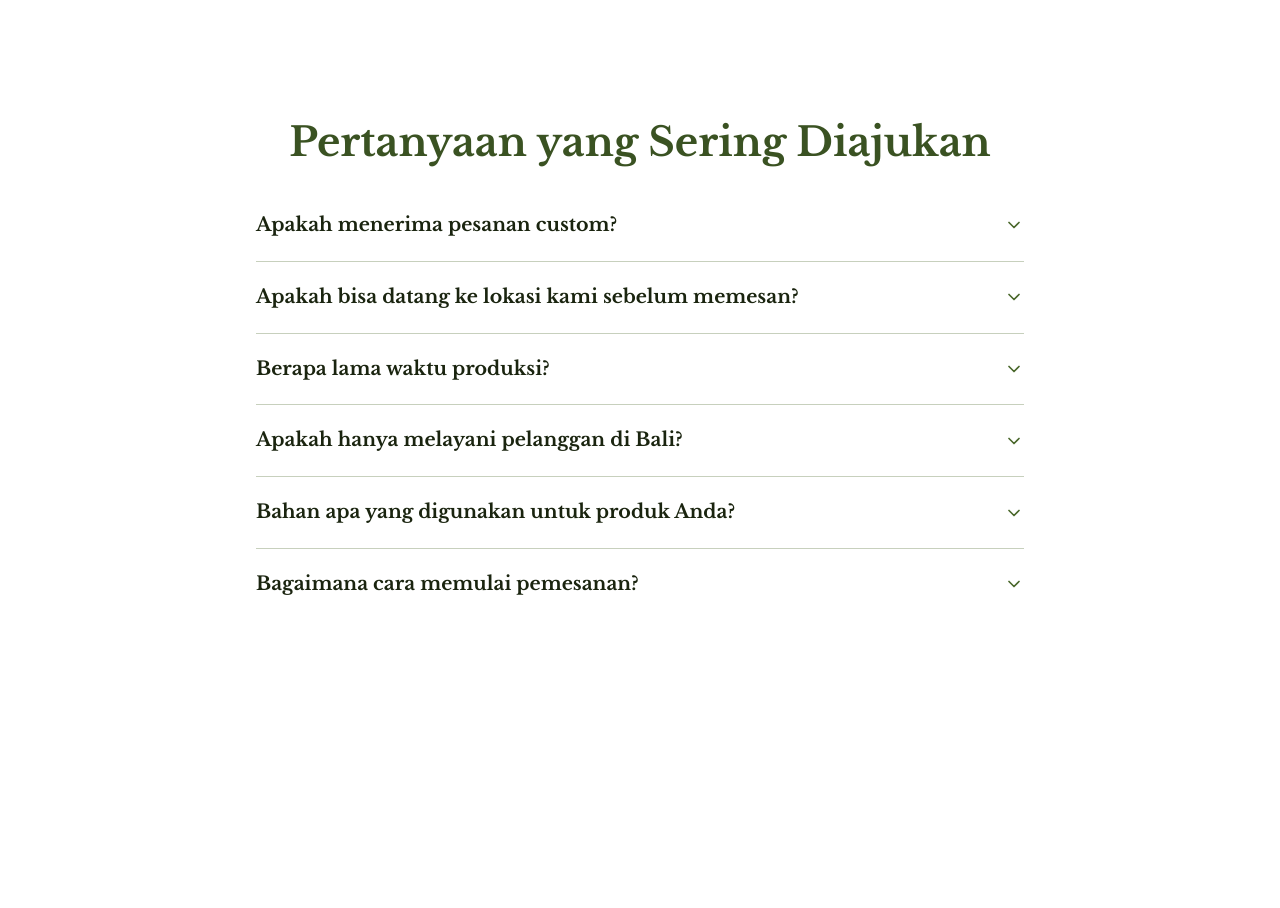
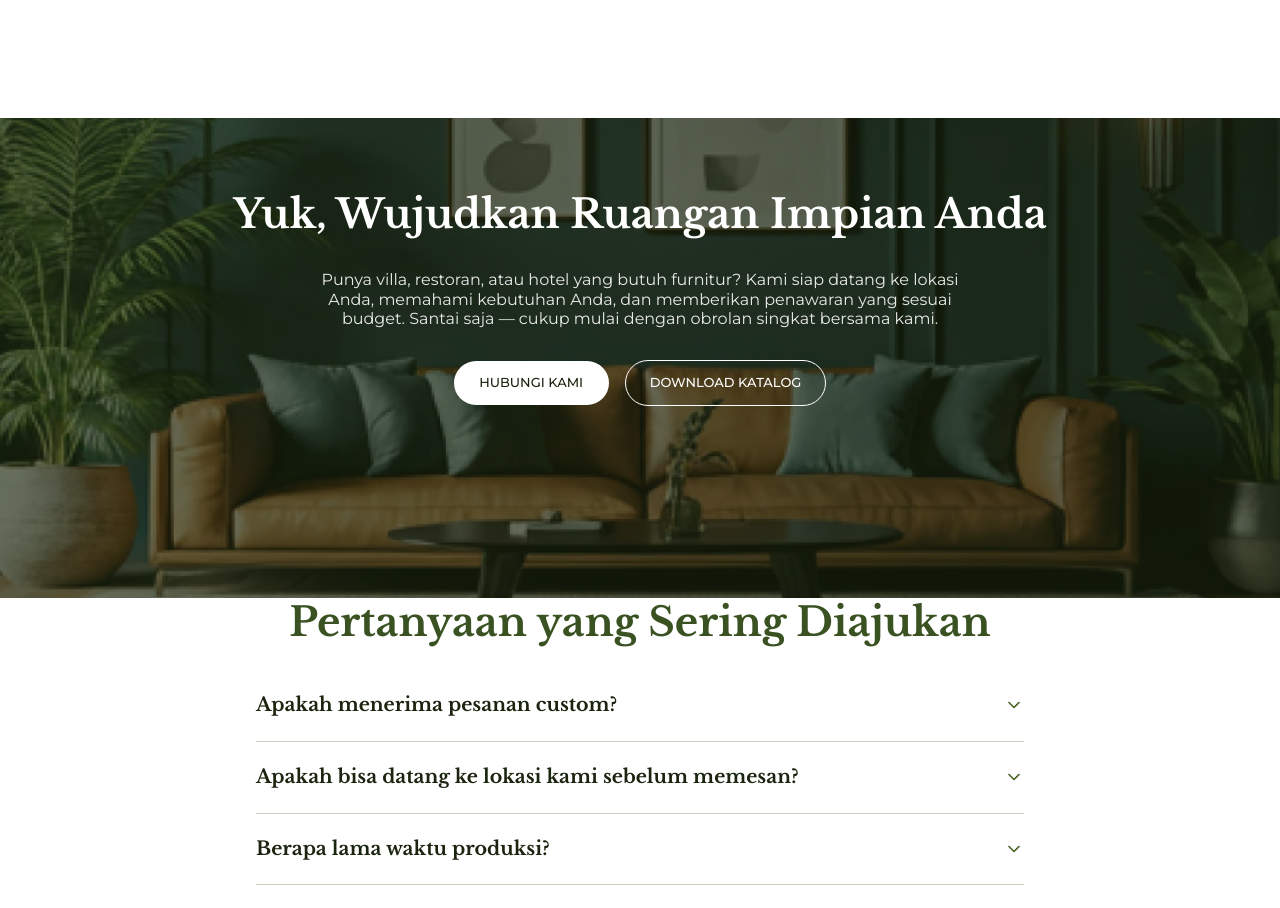
Before and after one commit to Arrasyidff/nata-flourish, a Next.js app: page / in a window 1280 px wide. Shown: the part 4418-5326 px from the top of the page. Before the commit the page ends 5158 px from the top, so only its background shows below. Built offline with nearby package versions, Linux system fonts and the light colour scheme.

Commit message:
feat: Add CTA section with updated content and styling. Introduced CTA component to the main page, enhanced CTAButtons with new button text and styles, and improved layout with background image for better visual impact.

```diff
--- a/src/app/page.tsx
+++ b/src/app/page.tsx
@@ -3,6 +3,7 @@ import About from "@/components/sections/about";
 import Collections from "@/components/sections/collections";
 import Gallery from "@/components/sections/gallery";
 import WhyChooseUs from "@/components/sections/why-choose-us";
+import CTA from "@/components/sections/cta";
 import FAQ from "@/components/sections/faq";
 
 export default function Home() {
@@ -13,6 +14,7 @@ export default function Home() {
       <Collections />
       <Gallery />
       <WhyChooseUs />
+      <CTA />
       <FAQ />
     </main>
   );
--- a/src/components/sections/cta/CTAButtons.tsx
+++ b/src/components/sections/cta/CTAButtons.tsx
@@ -5,15 +5,15 @@ export default function CTAButtons() {
     <div className="flex items-center gap-4 flex-wrap justify-center">
       <Link
         href="#contact"
-        className="inline-flex items-center justify-center min-w-[155px] px-4 py-[14px] rounded-button bg-white text-green-darker text-btn uppercase hover:bg-green-light transition-colors"
+        className="inline-flex items-center justify-center min-w-38.75 px-6 py-3.5 rounded-button bg-white text-green-darker text-btn font-medium uppercase hover:bg-green-light transition-colors"
       >
         Hubungi Kami
       </Link>
       <Link
-        href="#collections"
-        className="inline-flex items-center justify-center min-w-[155px] px-4 py-[14px] rounded-button border border-white text-white text-btn uppercase hover:bg-green-dark transition-colors"
+        href="#"
+        className="inline-flex items-center justify-center min-w-38.75 px-6 py-3.5 rounded-button border border-white text-white text-btn font-medium uppercase hover:bg-white/10 transition-colors"
       >
-        Lihat Koleksi
+        Download Katalog
       </Link>
     </div>
   );
--- a/src/components/sections/cta/index.tsx
+++ b/src/components/sections/cta/index.tsx
@@ -1,14 +1,22 @@
+import Image from "next/image";
 import CTAButtons from "./CTAButtons";
 
 export default function CTA() {
   return (
-    <section className="bg-green-darker py-section px-10">
-      <div className="mx-auto max-w-3xl flex flex-col items-center text-center gap-8">
-        <h2 className="font-heading text-h2 text-green-light">
-          Siap Untuk Memulai?
+    <section className="relative min-h-120 pb-section flex items-center overflow-hidden">
+      <Image
+        src="/images/cta/cta.webp"
+        alt="Ruangan furnitur Nata Flourish"
+        fill
+        className="object-cover"
+      />
+      <div className="absolute inset-0 bg-green-darker/65" />
+      <div className="relative z-10 w-full px-10 flex flex-col items-center text-center gap-8">
+        <h2 className="font-heading text-h2 font-bold text-white">
+          Yuk, Wujudkan Ruangan Impian Anda
         </h2>
-        <p className="text-body-1 text-green-light-active max-w-xl">
-          {/* Sub-teks CTA */}
+        <p className="text-body-1 font-normal text-white/90 max-w-2xl">
+          Punya villa, restoran, atau hotel yang butuh furnitur? Kami siap datang ke lokasi Anda, memahami kebutuhan Anda, dan memberikan penawaran yang sesuai budget. Santai saja — cukup mulai dengan obrolan singkat bersama kami.
         </p>
         <CTAButtons />
       </div>
```
